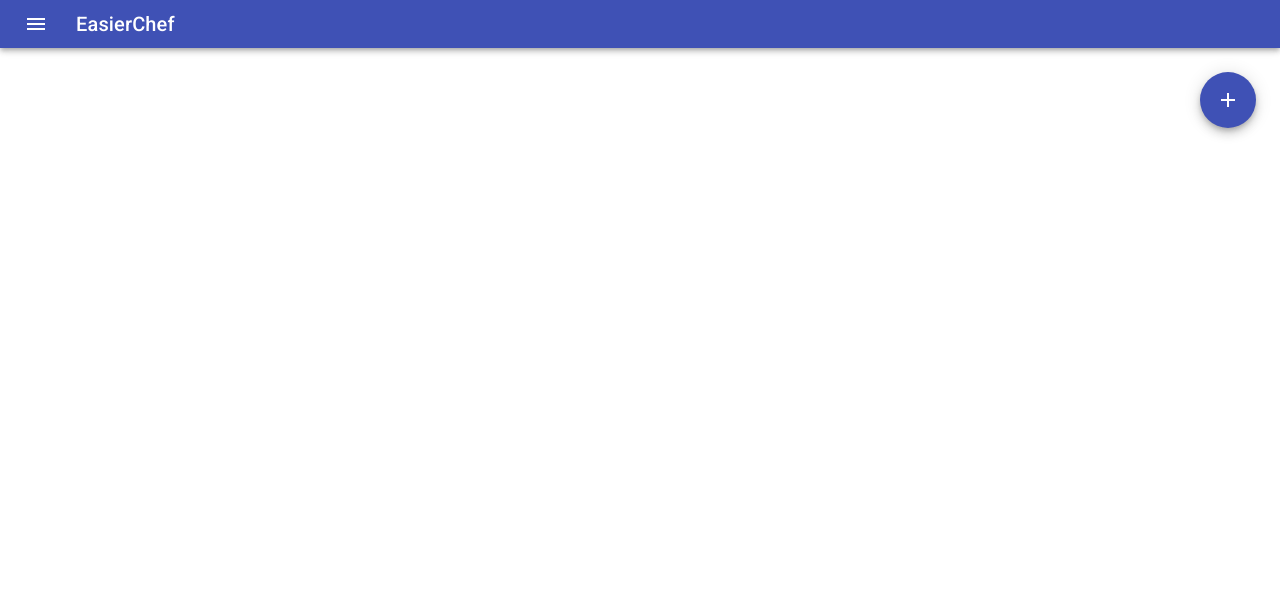
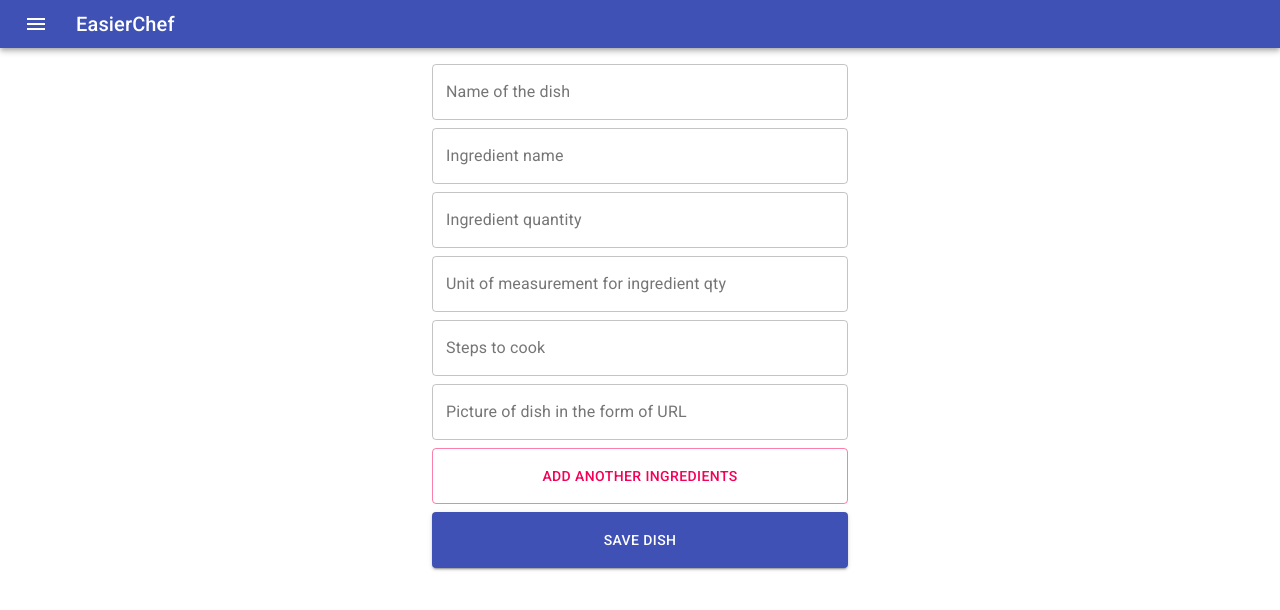
Before and after one commit to parthsunilmodi/test-task, a React (Create React App) app: page /add-dish in a window 1280 px wide. Shown: the top 610 px of the page. Built offline with nearby package versions, Linux system fonts and the light colour scheme.

Commit message:
feat: design screens

```diff
--- a/src/pages/addDish/index.js
+++ b/src/pages/addDish/index.js
@@ -1,32 +1,117 @@
-import React from 'react';
+import React, { useState } from 'react';
 import { makeStyles } from '@material-ui/core/styles';
-import Fab from '@material-ui/core/Fab';
-import Tooltip from '@material-ui/core/Tooltip';
-import AddIcon from '@material-ui/icons/Add';
+import { TextField, Grid, Button } from '@material-ui/core';
 
 const useStyles = makeStyles(theme => ({
-  add: {
-    textAlign: 'end',
+  grid: {
+    marginBottom: theme.spacing(1),
   },
-  margin: {
-    margin: theme.spacing(1),
-    backgroundColor: '#3f51b5',
+  textField: {
+    width: '100%',
+  },
+  btnWrap: {
+    width: '100%',
+    height: '56px',
   },
 }));
 
 const AddDish = () => {
+  const [formData, setFormData] = useState({});
+  const [ingredientData, setIngredientData] = useState({});
+
   const classes = useStyles();
 
+  const onDataChange = (name, type) => e => {
+    const { value } = e.target;
+    if (type) {
+      setIngredientData({
+        ...ingredientData,
+        [name]: value,
+      });
+    } else {
+      setFormData({
+        ...formData,
+        [name]: value,
+      });
+    }
+    console.log('e---', formData, ingredientData);
+  };
+
   return (
-    <div>
-      <div className={classes.add}>
-        <Tooltip title="Add Recipes" aria-label="Add Recipes">
-          <Fab color="secondary" aria-label="add" className={classes.margin} onClick={() => alert('ljoj')}>
-            <AddIcon />
-          </Fab>
-        </Tooltip>
-      </div>
-    </div>
+    <Grid container>
+      <Grid item xs={4} />
+      <Grid item xs={4}>
+        <form className={classes.root} noValidate autoComplete="off">
+          <Grid item xs={12} className={classes.grid}>
+            <TextField
+              id="dishName"
+              label="Name of the dish"
+              variant="outlined"
+              className={classes.textField}
+              onChange={onDataChange('dishName')}
+            />
+          </Grid>
+          <Grid item xs={12} className={classes.grid}>
+            <TextField
+              id="name"
+              label="Ingredient name"
+              variant="outlined"
+              className={classes.textField}
+              onChange={onDataChange('name', 'ingredients')}
+            />
+          </Grid>
+          <Grid item xs={12} className={classes.grid}>
+            <TextField
+              id="quantity"
+              label="Ingredient quantity"
+              variant="outlined"
+              className={classes.textField}
+              type="number"
+              onChange={onDataChange('quantity', 'ingredients')}
+            />
+          </Grid>
+          <Grid item xs={12} className={classes.grid}>
+            <TextField
+              id="unit"
+              label="Unit of measurement for ingredient qty"
+              variant="outlined"
+              className={classes.textField}
+              onChange={onDataChange('unit', 'ingredients')}
+            />
+          </Grid>
+          <Grid item xs={12} className={classes.grid}>
+            <TextField
+              id="steps"
+              label="Steps to cook"
+              variant="outlined"
+              className={classes.textField}
+              multiline
+              onChange={onDataChange('name', 'ingredients')}
+            />
+          </Grid>
+          <Grid item xs={12} className={classes.grid}>
+            <TextField
+              id="picture"
+              label="Picture of dish in the form of URL"
+              variant="outlined"
+              className={classes.textField}
+              onChange={onDataChange('picture', 'ingredients')}
+            />
+          </Grid>
+          <Grid item xs={12} className={classes.grid}>
+            <Button variant="outlined" color="secondary" className={classes.btnWrap}>
+              Add Another Ingredients
+            </Button>
+          </Grid>
+          <Grid item xs={12} className={classes.grid}>
+            <Button variant="contained" color="primary" className={classes.btnWrap}>
+              SAVE DISH
+            </Button>
+          </Grid>
+        </form>
+      </Grid>
+      <Grid item xs={4} />
+    </Grid>
   );
 };
 
```
Also changed, not shown: 2 other files (tests, documents, lock files or other folders).
